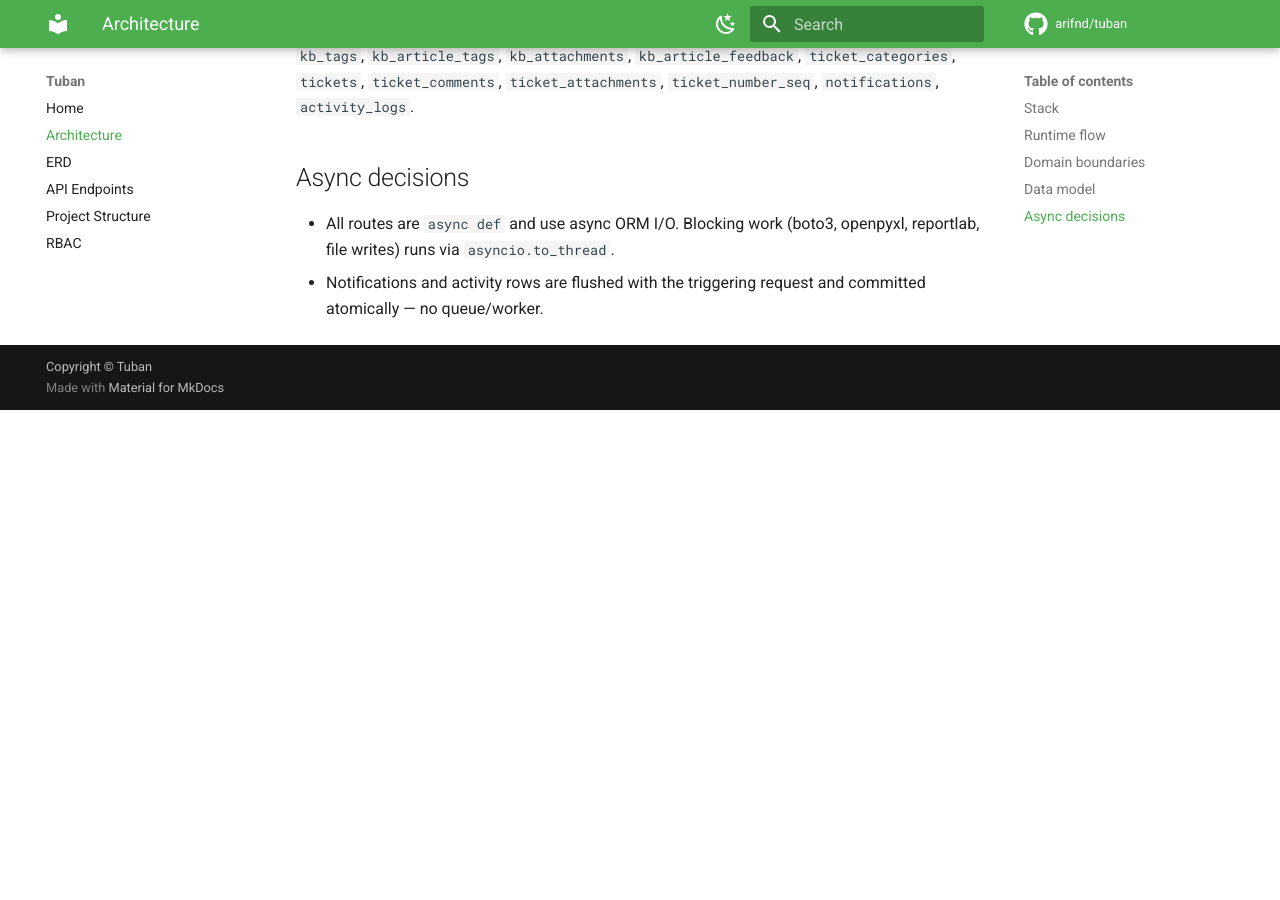
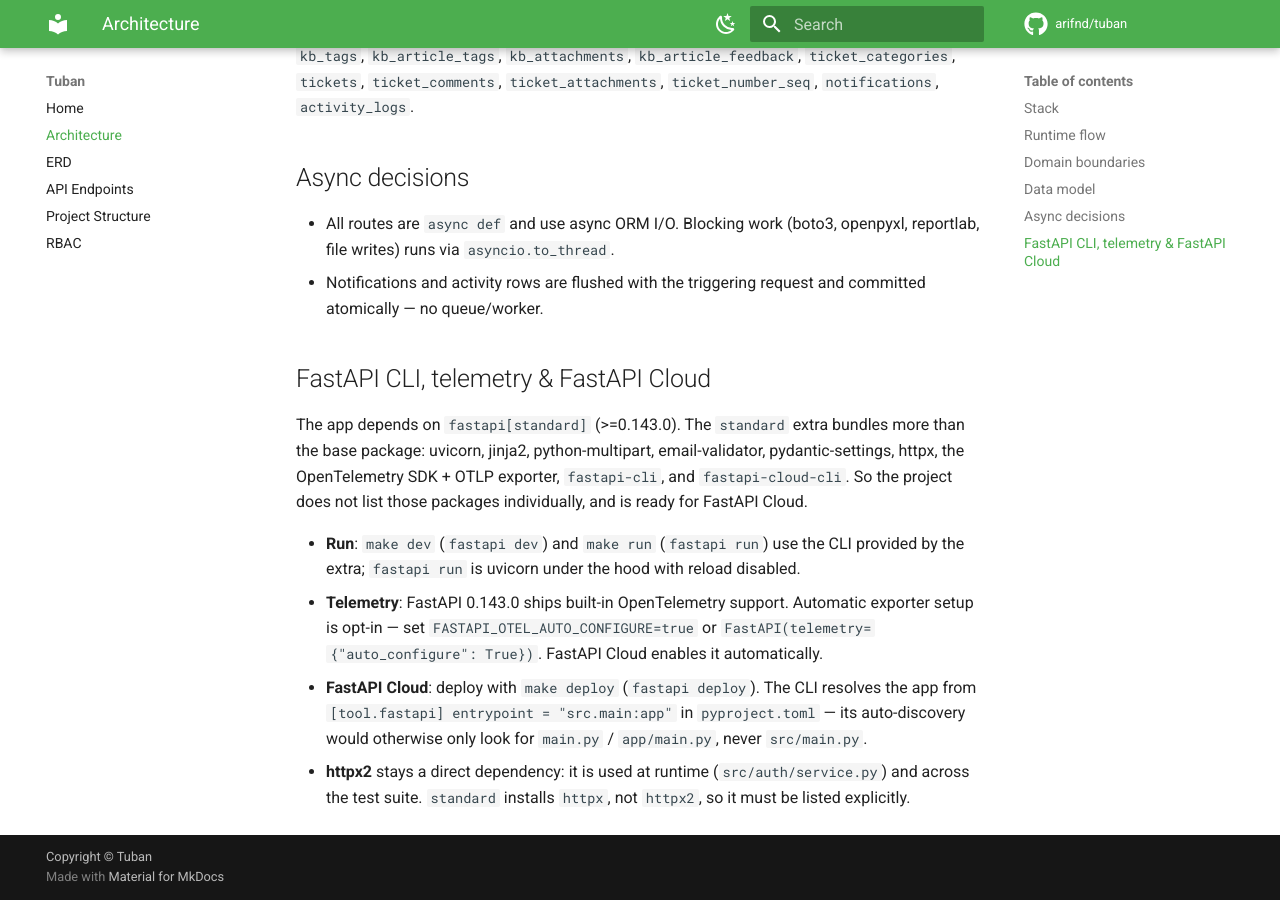
Before and after one commit to arifnd/tuban, an MkDocs documentation site: the page built from docs/architecture.md, in a window 1280 px wide and 900 px high, scrolled down 1848 px. Built offline with MkDocs 1.6.1 and Material for MkDocs 9.7.7, drawn with Linux system fonts in a browser that asks for light colours; comment, search, counter and statistics services are not loaded; before the commit the page ends 2258 px from its top, so only the background shows below that; some of the changed text lies outside the part shown.

Commit message:
Adopt fastapi[standard] for FastAPI Cloud and serve via the FastAPI CLI

```diff
--- a/docs/architecture.md
+++ b/docs/architecture.md
@@ -9,7 +9,7 @@ SQLite or PostgreSQL unchanged.
 | Layer         | Technology                                                        |
 |---------------|-------------------------------------------------------------------|
 | Language      | Python 3.12+                                                      |
-| Web framework | FastAPI (>=0.115)                                                 |
+| Web framework | FastAPI (>=0.143.0, `standard` extra: CLI, OTel, FastAPI Cloud)      |
 | Templates     | Jinja2, server-rendered, HTMX + Alpine.js                         |
 | ORM           | SQLAlchemy 2.0 async (`AsyncSession`)                             |
 | Migrations    | Alembic (async template, batch mode for SQLite)                   |
@@ -24,7 +24,8 @@ SQLite or PostgreSQL unchanged.
 
 ## Runtime flow
 
-1. `uvicorn src.main:app` loads `src/main.py`, registers domain routers and the
+1. `fastapi run` (uvicorn under the hood, app resolved via the `[tool.fastapi]`
+   entrypoint) loads `src.main:app`, registers domain routers and the
    `SecurityHeadersMiddleware`.
 2. The middleware decodes the signed session JWT into `request.state`, enforces
    double-submit CSRF on non-GET requests, rejects oversized bodies, and sets security
@@ -67,3 +68,24 @@ Full ERD in [`erd.md`](erd.md). Tables: `users`, `kb_categories`, `kb_articles`,
   reportlab, file writes) runs via `asyncio.to_thread`.
 - Notifications and activity rows are flushed with the triggering request and committed
   atomically — no queue/worker.
+
+## FastAPI CLI, telemetry & FastAPI Cloud
+
+The app depends on `fastapi[standard]` (>=0.143.0). The `standard` extra bundles more
+than the base package: uvicorn, jinja2, python-multipart, email-validator,
+pydantic-settings, httpx, the OpenTelemetry SDK + OTLP exporter, `fastapi-cli`, and
+`fastapi-cloud-cli`. So the project does not list those packages individually, and is
+ready for FastAPI Cloud.
+
+- **Run**: `make dev` (`fastapi dev`) and `make run` (`fastapi run`) use the CLI provided
+  by the extra; `fastapi run` is uvicorn under the hood with reload disabled.
+- **Telemetry**: FastAPI 0.143.0 ships built-in OpenTelemetry support. Automatic
+  exporter setup is opt-in — set `FASTAPI_OTEL_AUTO_CONFIGURE=true` or
+  `FastAPI(telemetry={"auto_configure": True})`. FastAPI Cloud enables it automatically.
+- **FastAPI Cloud**: deploy with `make deploy` (`fastapi deploy`). The CLI resolves the
+  app from `[tool.fastapi] entrypoint = "src.main:app"` in `pyproject.toml` — its
+  auto-discovery would otherwise only look for `main.py` / `app/main.py`, never
+  `src/main.py`.
+- **httpx2** stays a direct dependency: it is used at runtime (`src/auth/service.py`)
+  and across the test suite. `standard` installs `httpx`, not `httpx2`, so it must be
+  listed explicitly.
```
Also changed, not shown: AGENTS.md (+1 -1 lines), README.md (+6 -5 lines), pyproject.toml (+5 -7 lines), 4 other files.
